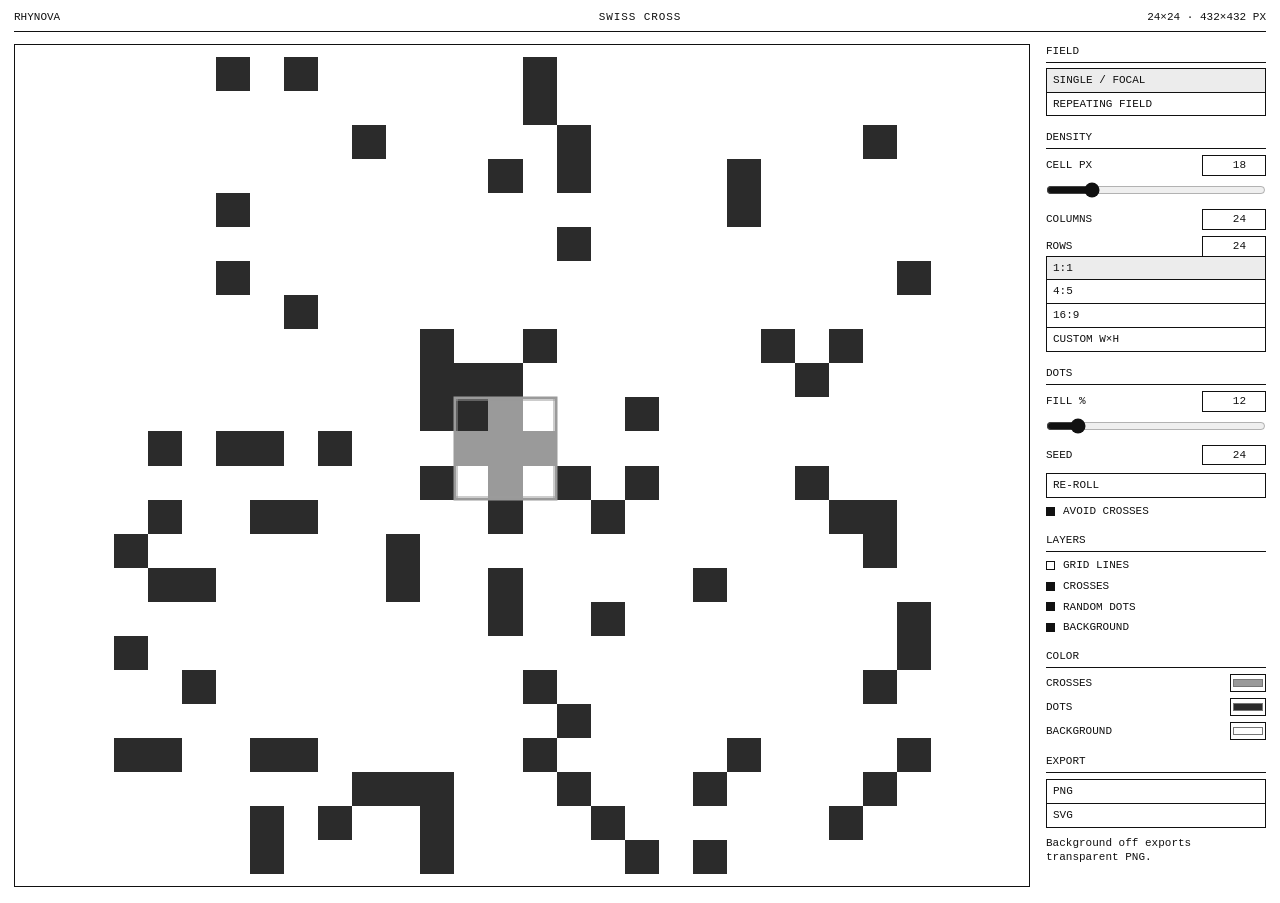
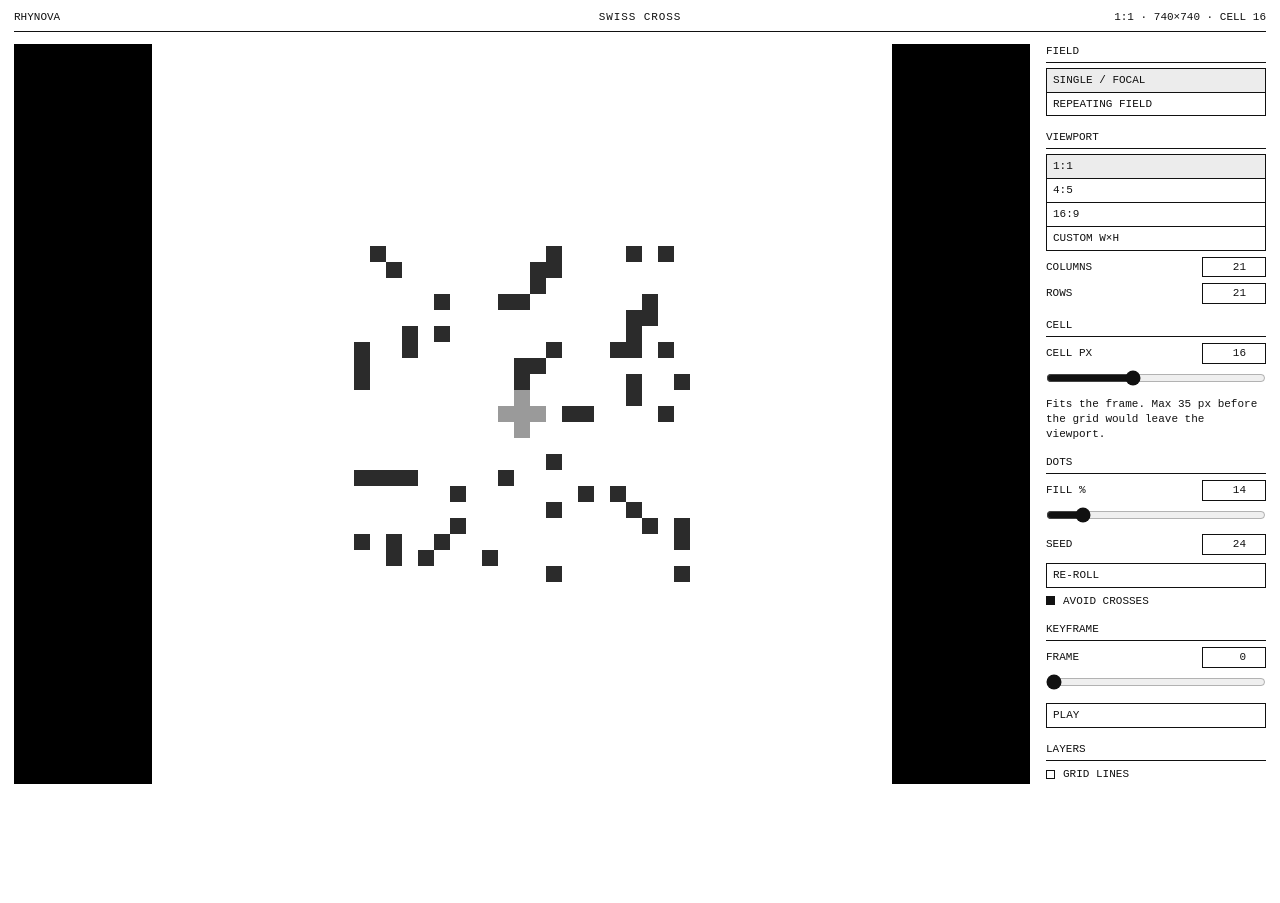
Before and after one commit to Davidofwaaaa/rhynova, a plain HTML site: page index.html in a window 1280 px wide. After the commit the page ends 800 px from the top, so only its background shows below. Drawn offline with Linux system fonts and the light colour scheme.

Commit message:
Letterbox ratio viewports and fix the cell, avoid, image, and keyframe controls.

```diff
--- a/app.js
+++ b/app.js
@@ -6,11 +6,17 @@
   var fillEl = document.getElementById("fill");
   var fillRange = document.getElementById("fill-range");
   var seedEl = document.getElementById("seed");
+  var frameEl = document.getElementById("frame");
+  var frameRange = document.getElementById("frame-range");
   var canvas = document.getElementById("board");
   var stage = document.getElementById("stage");
   var readout = document.getElementById("readout");
+  var cellNote = document.getElementById("cell-note");
   var aspect = "1:1";
   var mode = "single";
+  var photo = null;
+  var playing = false;
+  var playTimer = 0;
 
   function clamp(n, min, max) {
     n = Math.round(Number(n));
@@ -18,157 +24,210 @@
     return Math.max(min, Math.min(max, n));
   }
 
+  function ratioOf(kind, cols, rows) {
+    if (kind === "4:5") return [4, 5];
+    if (kind === "16:9") return [16, 9];
+    if (kind === "1:1") return [1, 1];
+    return [Math.max(1, cols), Math.max(1, rows)];
+  }
+
+  function viewportCss() {
+    var box = stage.getBoundingClientRect();
+    var availW = Math.max(80, box.width);
+    var availH = Math.max(80, box.height);
+    var ratio = ratioOf(aspect, clamp(colsEl.value, 3, 80), clamp(rowsEl.value, 3, 80));
+    var scale = Math.min(availW / ratio[0], availH / ratio[1]);
+    return {
+      w: Math.max(1, Math.floor(ratio[0] * scale)),
+      h: Math.max(1, Math.floor(ratio[1] * scale))
+    };
+  }
+
+  function cellCap(vp, cols, rows) {
+    return Math.max(4, Math.floor(Math.min(vp.w / cols, vp.h / rows)));
+  }
+
   function state() {
+    var cols = clamp(colsEl.value, 3, 80);
+    var rows = clamp(rowsEl.value, 3, 80);
+    var vp = viewportCss();
+    var cap = Math.min(64, cellCap(vp, cols, rows));
+    var cell = clamp(cellEl.value, 4, cap);
     return {
-      cell: clamp(cellEl.value, 4, 80),
-      cols: clamp(colsEl.value, 3, 120),
-      rows: clamp(rowsEl.value, 3, 120),
+      cell: cell,
+      cap: cap,
+      cols: cols,
+      rows: rows,
       fill: clamp(fillEl.value, 0, 100),
       seed: clamp(seedEl.value, 0, 999999),
+      frame: clamp(frameEl.value, 0, 100),
       mode: mode,
       avoid: document.getElementById("avoid").checked,
       grid: document.getElementById("show-grid").checked,
       crosses: document.getElementById("show-crosses").checked,
       dots: document.getElementById("show-dots").checked,
       bg: document.getElementById("show-bg").checked,
+      image: document.getElementById("show-image").checked && !!photo,
       cross: document.getElementById("color-cross").value,
       dot: document.getElementById("color-dot").value,
-      paper: document.getElementById("color-bg").value
+      paper: document.getElementById("color-bg").value,
+      vp: vp
     };
   }
 
-  function mulberry32(seed) {
-    var a = seed >>> 0;
-    return function () {
-      a |= 0;
-      a = (a + 0x6d2b79f5) | 0;
-      var t = Math.imul(a ^ (a >>> 15), 1 | a);
-      t = (t + Math.imul(t ^ (t >>> 7), 61 | t)) ^ t;
-      return ((t ^ (t >>> 14)) >>> 0) / 4294967296;
-    };
+  function hash01(x, y, seed) {
+    var n = Math.imul(x + 1, 374761393) ^ Math.imul(y + 1, 668265263) ^ Math.imul(seed + 1, 1274126177);
+    n = Math.imul(n ^ (n >>> 13), 1274126177);
+    return ((n ^ (n >>> 16)) >>> 0) / 4294967296;
   }
 
   function crossCenters(s) {
     var list = [];
     if (s.mode === "repeat") {
-      var pitch = 3;
       var y;
       var x;
-      for (y = 1; y + 1 < s.rows; y += pitch) {
-        for (x = 1; x + 1 < s.cols; x += pitch) list.push([x, y]);
+      for (y = 1; y + 1 < s.rows; y += 3) {
+        for (x = 1; x + 1 < s.cols; x += 3) list.push([x, y]);
       }
       return list;
     }
     return [[Math.floor((s.cols - 1) / 2), Math.floor((s.rows - 1) / 2)]];
   }
 
-  function crossKey(x, y) {
-    return x + "," + y;
+  function moduleCells(s) {
+    var set = {};
+    crossCenters(s).forEach(function (c) {
+      var dy;
+      var dx;
+      for (dy = -1; dy <= 1; dy++) {
+        for (dx = -1; dx <= 1; dx++) {
+          var x = c[0] + dx;
+          var y = c[1] + dy;
+          if (x >= 0 && y >= 0 && x < s.cols && y < s.rows) set[x + "," + y] = true;
+        }
+      }
+    });
+    return set;
   }
 
-  function crossCells(s) {
+  function plusCells(s) {
     var set = {};
     crossCenters(s).forEach(function (c) {
-      var cx = c[0];
-      var cy = c[1];
       [[0, 0], [0, -1], [0, 1], [-1, 0], [1, 0]].forEach(function (d) {
-        var x = cx + d[0];
-        var y = cy + d[1];
-        if (x >= 0 && y >= 0 && x < s.cols && y < s.rows) set[crossKey(x, y)] = true;
+        var x = c[0] + d[0];
+        var y = c[1] + d[1];
+        if (x >= 0 && y >= 0 && x < s.cols && y < s.rows) set[x + "," + y] = true;
       });
     });
     return set;
   }
 
-  function dotCells(s, blocked) {
+  function dotList(s, blocked) {
     var dots = [];
     if (!s.dots || s.fill <= 0) return dots;
-    var rand = mulberry32(s.seed);
     var y;
     var x;
     for (y = 0; y < s.rows; y++) {
       for (x = 0; x < s.cols; x++) {
-        var roll = rand();
-        if (s.avoid && blocked[crossKey(x, y)]) continue;
+        if (s.avoid && blocked[x + "," + y]) continue;
+        var roll = (hash01(x, y, s.seed) + s.frame / 100) % 1;
         if (roll < s.fill / 100) dots.push([x, y]);
       }
     }
     return dots;
   }
 
-  function model(s) {
-    var blocked = crossCells(s);
-    return { crosses: blocked, dots: dotCells(s, blocked) };
+  function layout(s, width, height) {
+    var cell = Math.max(1, Math.floor(Math.min(width / s.cols, height / s.rows, s.cell * (width / s.vp.w))));
+    var gridW = cell * s.cols;
+    var gridH = cell * s.rows;
+    return {
+      cell: cell,
+      ox: Math.floor((width - gridW) / 2),
+      oy: Math.floor((height - gridH) / 2)
+    };
   }
 
-  function paint(target, s, m) {
-    var w = s.cols * s.cell;
-    var h = s.rows * s.cell;
+  function drawCover(ctx, image, w, h) {
+    var scale = Math.max(w / image.width, h / image.height);
+    var dw = image.width * scale;
+    var dh = image.height * scale;
+    ctx.drawImage(image, (w - dw) / 2, (h - dh) / 2, dw, dh);
+  }
+
+  function paint(target, s, opts) {
+    var w = opts.w;
+    var h = opts.h;
+    var withImage = !!opts.withImage && photo;
     target.width = w;
     target.height = h;
     var ctx = target.getContext("2d");
     ctx.clearRect(0, 0, w, h);
-    if (s.bg) {
+    if (withImage) drawCover(ctx, photo, w, h);
+    else if (s.bg) {
       ctx.fillStyle = s.paper;
       ctx.fillRect(0, 0, w, h);
     }
-    ctx.fillStyle = s.cross;
-    if (s.crosses) Object.keys(m.crosses).forEach(function (key) {
-      var parts = key.split(",");
-      ctx.fillRect(Number(parts[0]) * s.cell, Number(parts[1]) * s.cell, s.cell, s.cell);
+    var lay = layout(s, w, h);
+    var blocked = moduleCells(s);
+    var plus = plusCells(s);
+    var dots = dotList(s, blocked);
+    ctx.fillStyle = s.dot;
+    dots.forEach(function (d) {
+      ctx.fillRect(lay.ox + d[0] * lay.cell, lay.oy + d[1] * lay.cell, lay.cell, lay.cell);
     });
-    ctx.fillStyle = s.dot;
-    m.dots.forEach(function (d) {
-      ctx.fillRect(d[0] * s.cell, d[1] * s.cell, s.cell, s.cell);
-    });
+    if (s.crosses) {
+      ctx.fillStyle = s.cross;
+      Object.keys(plus).forEach(function (key) {
+        var p = key.split(",");
+        ctx.fillRect(lay.ox + Number(p[0]) * lay.cell, lay.oy + Number(p[1]) * lay.cell, lay.cell, lay.cell);
+      });
+    }
     if (s.grid) {
       ctx.strokeStyle = "rgba(0,0,0,0.35)";
       ctx.lineWidth = 1;
       ctx.beginPath();
       var i;
       for (i = 0; i <= s.cols; i++) {
-        ctx.moveTo(i * s.cell + 0.5, 0);
-        ctx.lineTo(i * s.cell + 0.5, h);
+        var x = lay.ox + i * lay.cell + 0.5;
+        ctx.moveTo(x, lay.oy);
+        ctx.lineTo(x, lay.oy + s.rows * lay.cell);
       }
       for (i = 0; i <= s.rows; i++) {
-        ctx.moveTo(0, i * s.cell + 0.5);
-        ctx.lineTo(w, i * s.cell + 0.5);
+        var y = lay.oy + i * lay.cell + 0.5;
+        ctx.moveTo(lay.ox, y);
+        ctx.lineTo(lay.ox + s.cols * lay.cell, y);
       }
       ctx.stroke();
     }
-    if (s.mode === "single" && s.crosses) {
-      var c = crossCenters(s)[0];
-      ctx.strokeStyle = s.cross;
-      ctx.lineWidth = Math.max(1, Math.round(s.cell / 10));
-      ctx.strokeRect(
-        (c[0] - 1) * s.cell + 0.5,
-        (c[1] - 1) * s.cell + 0.5,
-        s.cell * 3 - 1,
-        s.cell * 3 - 1
-      );
-    }
+    return { lay: lay, plus: plus, dots: dots, blocked: blocked };
   }
 
   function render() {
     var s = state();
     cellEl.value = s.cell;
     cellRange.value = s.cell;
+    cellRange.max = String(s.cap);
+    cellEl.max = String(s.cap);
     colsEl.value = s.cols;
     rowsEl.value = s.rows;
     fillEl.value = s.fill;
     fillRange.value = s.fill;
     seedEl.value = s.seed;
-    stage.classList.toggle("is-solid", s.bg);
-    var m = model(s);
-    paint(canvas, s, m);
-    var box = stage.getBoundingClientRect();
-    var availW = Math.max(80, box.width - 24);
-    var availH = Math.max(80, box.height - 24);
-    var scale = Math.min(availW / canvas.width, availH / canvas.height);
-    canvas.style.width = Math.max(1, Math.floor(canvas.width * scale)) + "px";
-    canvas.style.height = Math.max(1, Math.floor(canvas.height * scale)) + "px";
-    readout.textContent = s.cols + "×" + s.rows + "  ·  " + (s.cols * s.cell) + "×" + (s.rows * s.cell) + " PX";
-    return { s: s, m: m };
+    frameEl.value = s.frame;
+    frameRange.value = s.frame;
+    canvas.style.width = s.vp.w + "px";
+    canvas.style.height = s.vp.h + "px";
+    var dpr = Math.min(2, window.devicePixelRatio || 1);
+    var drawn = paint(canvas, s, {
+      w: Math.round(s.vp.w * dpr),
+      h: Math.round(s.vp.h * dpr),
+      withImage: s.image
+    });
+    readout.textContent = aspect + "  ·  " + s.vp.w + "×" + s.vp.h + "  ·  CELL " + drawn.lay.cell;
+    cellNote.textContent = "Fits the frame. Max " + s.cap + " px before the grid would leave the viewport.";
+    document.getElementById("export-png-image").disabled = !photo;
+    return { s: s, drawn: drawn };
   }
 
   function applyAspect(kind) {
@@ -176,45 +235,46 @@
     document.querySelectorAll("[data-aspect]").forEach(function (btn) {
       btn.setAttribute("aria-pressed", btn.getAttribute("data-aspect") === kind ? "true" : "false");
     });
-    if (kind === "custom") {
-      render();
-      return;
+    if (kind !== "custom") {
+      var cols = clamp(colsEl.value, 3, 80);
+      var ratio = ratioOf(kind, cols, cols);
+      var rows = Math.max(3, Math.round(cols * ratio[1] / ratio[0]));
+      rows = Math.min(80, rows);
+      if (mode === "repeat") {
+        cols = Math.max(3, Math.round(cols / 3) * 3);
+        rows = Math.max(3, Math.round(rows / 3) * 3);
+      }
+      colsEl.value = cols;
+      rowsEl.value = rows;
     }
-    var cols = clamp(colsEl.value, 3, 120);
-    var ratio = kind === "4:5" ? [4, 5] : kind === "16:9" ? [16, 9] : [1, 1];
-    var rows = Math.round(cols * ratio[1] / ratio[0]);
-    rowsEl.value = clamp(rows, 3, 120);
-    if (mode === "repeat") snapPitch();
     render();
-  }
-
-  function snapPitch() {
-    var cols = clamp(colsEl.value, 3, 120);
-    var rows = clamp(rowsEl.value, 3, 120);
-    colsEl.value = Math.max(3, Math.round(cols / 3) * 3);
-    rowsEl.value = Math.max(3, Math.round(rows / 3) * 3);
   }
 
   function setMode(next) {
     mode = next;
     document.getElementById("mode-single").setAttribute("aria-pressed", next === "single" ? "true" : "false");
     document.getElementById("mode-repeat").setAttribute("aria-pressed", next === "repeat" ? "true" : "false");
-    if (next === "repeat") snapPitch();
+    if (next === "repeat") {
+      colsEl.value = Math.max(3, Math.round(clamp(colsEl.value, 3, 80) / 3) * 3);
+      rowsEl.value = Math.max(3, Math.round(clamp(rowsEl.value, 3, 80) / 3) * 3);
+    }
     render();
   }
 
-  function syncPair(a, b) {
+  function bindPair(a, b) {
     a.addEventListener("input", function () {
       b.value = a.value;
-      if (a === colsEl && aspect !== "custom") applyAspect(aspect);
-      else render();
+      render();
     });
   }
 
-  syncPair(cellEl, cellRange);
-  syncPair(cellRange, cellEl);
-  syncPair(fillEl, fillRange);
-  syncPair(fillRange, fillEl);
+  bindPair(cellEl, cellRange);
+  bindPair(cellRange, cellEl);
+  bindPair(fillEl, fillRange);
+  bindPair(fillRange, fillEl);
+  bindPair(frameEl, frameRange);
+  bindPair(frameRange, frameEl);
+
   colsEl.addEventListener("input", function () {
     if (aspect !== "custom") applyAspect(aspect);
     else render();
@@ -226,7 +286,8 @@
     });
     render();
   });
-  ["seed", "avoid", "show-grid", "show-crosses", "show-dots", "show-bg", "color-cross", "color-dot", "color-bg"].forEach(function (id) {
+
+  ["seed", "avoid", "show-grid", "show-crosses", "show-dots", "show-bg", "show-image", "color-cross", "color-dot", "color-bg"].forEach(function (id) {
     document.getElementById(id).addEventListener("input", render);
     document.getElementById(id).addEventListener("change", render);
   });
@@ -241,46 +302,88 @@
     render();
   });
 
+  document.getElementById("play").addEventListener("click", function () {
+    playing = !playing;
+    this.setAttribute("aria-pressed", playing ? "true" : "false");
+    this.textContent = playing ? "PAUSE" : "PLAY";
+    clearInterval(playTimer);
+    if (!playing) return;
+    playTimer = setInterval(function () {
+      frameEl.value = (clamp(frameEl.value, 0, 100) + 1) % 101;
+      render();
+    }, 80);
+  });
+
+  document.getElementById("image-file").addEventListener("change", function () {
+    var file = this.files && this.files[0];
+    if (!file) return;
+    var img = new Image();
+    img.onload = function () {
+      photo = img;
+      document.getElementById("show-image").checked = true;
+      render();
+    };
+    img.src = URL.createObjectURL(file);
+  });
+  document.getElementById("image-clear").addEventListener("click", function () {
+    photo = null;
+    document.getElementById("show-image").checked = false;
+    document.getElementById("image-file").value = "";
+    render();
+  });
+
   function download(filename, href) {
     var a = document.createElement("a");
     a.href = href;
     a.download = filename;
+    document.body.appendChild(a);
     a.click();
+    a.remove();
   }
 
-  document.getElementById("export-png").addEventListener("click", function () {
-    var drawn = render();
-    download("rhynova-" + drawn.s.cols + "x" + drawn.s.rows + ".png", canvas.toDataURL("image/png"));
+  function exportViewport(withImage) {
+    var s = state();
+    var longEdge = 1600;
+    var ratio = ratioOf(aspect, s.cols, s.rows);
+    var scale = longEdge / Math.max(ratio[0], ratio[1]);
+    var w = Math.round(ratio[0] * scale);
+    var h = Math.round(ratio[1] * scale);
+    var board = document.createElement("canvas");
+    paint(board, s, { w: w, h: h, withImage: withImage });
+    download(
+      "rhynova-" + aspect.replace(":", "x") + (withImage ? "-image" : "") + ".png",
+      board.toDataURL("image/png")
+    );
+  }
+
+  document.getElementById("export-png").addEventListener("click", function () { exportViewport(false); });
+  document.getElementById("export-png-image").addEventListener("click", function () {
+    if (photo) exportViewport(true);
   });
 
   document.getElementById("export-svg").addEventListener("click", function () {
-    var drawn = render();
-    var s = drawn.s;
-    var m = drawn.m;
-    var w = s.cols * s.cell;
-    var h = s.rows * s.cell;
+    var s = state();
+    var cell = s.cell;
+    var w = s.cols * cell;
+    var h = s.rows * cell;
+    var blocked = moduleCells(s);
+    var plus = plusCells(s);
+    var dots = dotList(s, blocked);
     var parts = [];
     parts.push('<svg xmlns="http://www.w3.org/2000/svg" width="' + w + '" height="' + h + '" viewBox="0 0 ' + w + " " + h + '" shape-rendering="crispEdges">');
     if (s.bg) parts.push('<rect width="100%" height="100%" fill="' + s.paper + '"/>');
-    if (s.crosses) Object.keys(m.crosses).forEach(function (key) {
+    dots.forEach(function (d) {
+      parts.push('<rect x="' + (d[0] * cell) + '" y="' + (d[1] * cell) + '" width="' + cell + '" height="' + cell + '" fill="' + s.dot + '"/>');
+    });
+    if (s.crosses) Object.keys(plus).forEach(function (key) {
       var p = key.split(",");
-      parts.push('<rect x="' + (Number(p[0]) * s.cell) + '" y="' + (Number(p[1]) * s.cell) + '" width="' + s.cell + '" height="' + s.cell + '" fill="' + s.cross + '"/>');
+      parts.push('<rect x="' + (Number(p[0]) * cell) + '" y="' + (Number(p[1]) * cell) + '" width="' + cell + '" height="' + cell + '" fill="' + s.cross + '"/>');
     });
-    m.dots.forEach(function (d) {
-      parts.push('<rect x="' + (d[0] * s.cell) + '" y="' + (d[1] * s.cell) + '" width="' + s.cell + '" height="' + s.cell + '" fill="' + s.dot + '"/>');
-    });
-    if (s.grid) {
-      var d = "";
-      var i;
-      for (i = 0; i <= s.cols; i++) d += "M" + (i * s.cell) + " 0V" + h;
-      for (i = 0; i <= s.rows; i++) d += "M0 " + (i * s.cell) + "H" + w;
-      parts.push('<path d="' + d + '" fill="none" stroke="#000" stroke-opacity="0.35" stroke-width="1"/>');
-    }
     parts.push("</svg>");
     var blob = new Blob([parts.join("")], { type: "image/svg+xml" });
     var url = URL.createObjectURL(blob);
-    download("rhynova-" + s.cols + "x" + s.rows + ".svg", url);
-    setTimeout(function () { URL.revokeObjectURL(url); }, 1000);
+    download("rhynova.svg", url);
+    setTimeout(function () { URL.revokeObjectURL(url); }, 1500);
   });
 
   window.addEventListener("resize", render);
--- a/index.html
+++ b/index.html
@@ -26,33 +26,36 @@
           <button type="button" id="mode-repeat" aria-pressed="false">REPEATING FIELD</button>
         </div>
 
-        <h2 class="section">DENSITY</h2>
-        <label class="field-row" for="cell">
-          <span>CELL PX</span>
-          <input id="cell" type="number" min="4" max="80" value="18">
-        </label>
-        <input id="cell-range" type="range" min="4" max="80" value="18" aria-label="Cell size">
-        <label class="field-row" for="cols">
-          <span>COLUMNS</span>
-          <input id="cols" type="number" min="3" max="120" value="24">
-        </label>
-        <label class="field-row" for="rows">
-          <span>ROWS</span>
-          <input id="rows" type="number" min="3" max="120" value="24">
-        </label>
+        <h2 class="section">VIEWPORT</h2>
         <div class="modes" role="group" aria-label="Aspect">
           <button type="button" data-aspect="1:1" aria-pressed="true">1:1</button>
           <button type="button" data-aspect="4:5">4:5</button>
           <button type="button" data-aspect="16:9">16:9</button>
           <button type="button" data-aspect="custom">CUSTOM W×H</button>
         </div>
+        <label class="field-row" for="cols">
+          <span>COLUMNS</span>
+          <input id="cols" type="number" min="3" max="80" value="21">
+        </label>
+        <label class="field-row" for="rows">
+          <span>ROWS</span>
+          <input id="rows" type="number" min="3" max="80" value="21">
+        </label>
+
+        <h2 class="section">CELL</h2>
+        <label class="field-row" for="cell">
+          <span>CELL PX</span>
+          <input id="cell" type="number" min="4" max="64" value="16">
+        </label>
+        <input id="cell-range" type="range" min="4" max="64" value="16" aria-label="Cell size">
+        <p class="note" id="cell-note"></p>
 
         <h2 class="section">DOTS</h2>
         <label class="field-row" for="fill">
           <span>FILL %</span>
-          <input id="fill" type="number" min="0" max="100" value="12">
+          <input id="fill" type="number" min="0" max="100" value="14">
         </label>
-        <input id="fill-range" type="range" min="0" max="100" value="12" aria-label="Fill percent">
+        <input id="fill-range" type="range" min="0" max="100" value="14" aria-label="Fill percent">
         <label class="field-row" for="seed">
           <span>SEED</span>
           <input id="seed" type="number" min="0" max="999999" value="24">
@@ -62,6 +65,14 @@
           <input id="avoid" type="checkbox" checked>
           <span>AVOID CROSSES</span>
         </label>
+
+        <h2 class="section">KEYFRAME</h2>
+        <label class="field-row" for="frame">
+          <span>FRAME</span>
+          <input id="frame" type="number" min="0" max="100" value="0">
+        </label>
+        <input id="frame-range" type="range" min="0" max="100" value="0" aria-label="Animation keyframe">
+        <button type="button" id="play" aria-pressed="false">PLAY</button>
 
         <h2 class="section">LAYERS</h2>
         <label class="check" for="show-grid">
@@ -80,6 +91,13 @@
           <input id="show-bg" type="checkbox" checked>
           <span>BACKGROUND</span>
         </label>
+        <label class="check" for="show-image">
+          <input id="show-image" type="checkbox">
+          <span>IMAGE BEHIND</span>
+        </label>
+        <label class="file" for="image-file">IMAGE</label>
+        <input id="image-file" type="file" accept="image/*" hidden>
+        <button type="button" id="image-clear">CLEAR IMAGE</button>
 
         <h2 class="section">COLOR</h2>
         <label class="field-row" for="color-cross">
@@ -96,9 +114,10 @@
         </label>
 
         <h2 class="section">EXPORT</h2>
-        <button type="button" id="export-png">PNG</button>
+        <button type="button" id="export-png">PNG VIEWPORT</button>
+        <button type="button" id="export-png-image">PNG WITH IMAGE</button>
         <button type="button" id="export-svg">SVG</button>
-        <p class="note" id="export-note">Background off exports transparent PNG.</p>
+        <p class="note">Viewport exports match the ratio frame. With image includes the photo. SVG is the grid only.</p>
       </aside>
     </div>
   </main>
--- a/styles.css
+++ b/styles.css
@@ -18,11 +18,11 @@ html, body {
   line-height: 1.35;
 }
 
-button, input { font: inherit; color: inherit; }
-button { cursor: pointer; }
+button, input, label.file { font: inherit; color: inherit; }
+button, label.file { cursor: pointer; }
 
 .sheet {
-  min-height: 100vh;
+  height: 100vh;
   padding: 10px 14px 16px;
   display: flex;
   flex-direction: column;
@@ -59,26 +59,17 @@ h1 { letter-spacing: 0.08em; }
 
 .stage {
   flex: 1;
-  border: 1px solid var(--line);
-  background-color: #fff;
-  background-image:
-    linear-gradient(45deg, #d7d7d7 25%, transparent 25%),
-    linear-gradient(-45deg, #d7d7d7 25%, transparent 25%),
-    linear-gradient(45deg, transparent 75%, #d7d7d7 75%),
-    linear-gradient(-45deg, transparent 75%, #d7d7d7 75%);
-  background-size: 16px 16px;
-  background-position: 0 0, 0 8px, 8px -8px, -8px 0;
+  background: #000;
   display: flex;
   align-items: center;
   justify-content: center;
-  overflow: auto;
-  padding: 12px;
+  overflow: hidden;
+  min-height: 0;
 }
-
-.stage.is-solid { background-image: none; }
 
 canvas {
   display: block;
+  background: #fff;
   image-rendering: pixelated;
   image-rendering: crisp-edges;
 }
@@ -86,7 +77,7 @@ canvas {
 .panel {
   min-height: 0;
   overflow: auto;
-  padding-bottom: 20px;
+  padding-bottom: 28px;
 }
 
 h2 {
@@ -103,8 +94,13 @@ h2:first-child { margin-top: 0; }
 
 .modes button,
 #reroll,
+#play,
+#image-clear,
 #export-png,
-#export-svg {
+#export-png-image,
+#export-svg,
+label.file {
+  display: block;
   width: 100%;
   text-align: left;
   background: transparent;
@@ -114,7 +110,11 @@ h2:first-child { margin-top: 0; }
   margin-top: -1px;
 }
 
-.modes button[aria-pressed="true"] { background: var(--quiet); }
+.modes button[aria-pressed="true"],
+#play[aria-pressed="true"] { background: var(--quiet); }
+
+button:disabled,
+label.file:disabled { opacity: 0.35; }
 
 .field-row {
   display: flex;
@@ -166,21 +166,23 @@ input[type="range"] {
 
 .check input:checked { background: var(--ink); }
 
-#reroll { margin-top: 8px; }
+#reroll, #play, label.file { margin-top: 8px; }
 #export-png { margin-top: 0; }
 
-.note { margin: 8px 0 0; }
+.note { margin: 6px 0 0; }
 
 button:focus-visible,
-input:focus-visible {
+input:focus-visible,
+label.file:focus-visible {
   outline: 1px solid var(--ink);
   outline-offset: 2px;
 }
 
 @media (max-width: 800px) {
+  .sheet { height: auto; min-height: 100vh; }
   .mast { grid-template-columns: 1fr; }
   .mast-note { justify-self: start; text-align: left; }
   .columns { grid-template-columns: 1fr; }
-  canvas { max-height: 70vh; }
+  .stage { height: 70vh; }
   .panel { overflow: visible; }
 }
```
